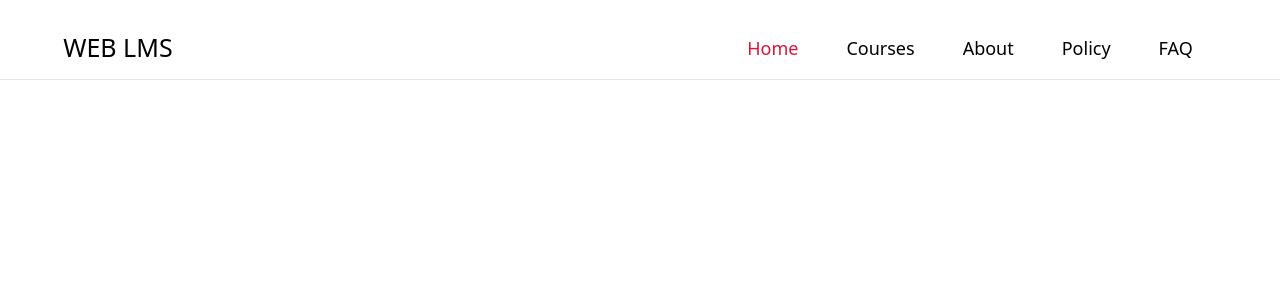
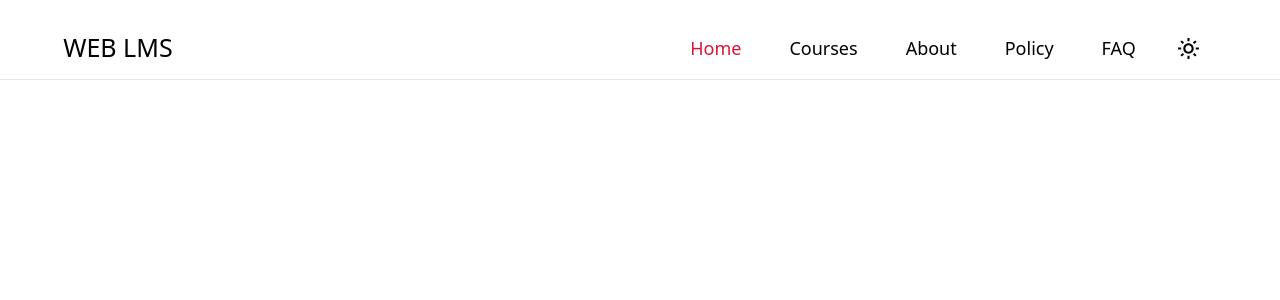
Before and after one commit to rakibulhasanbu/web-lms-server, a Next.js app in the folder client/: page / in a window 1280 px wide. Shown: the top 300 px of the page. Built offline with nearby package versions, Linux system fonts and the light colour scheme.

Commit message:
theme switcher are applied successfully

```diff
--- a/client/app/components/Header.tsx
+++ b/client/app/components/Header.tsx
@@ -3,6 +3,7 @@
 import Link from 'next/link';
 import { FC, useState } from 'react';
 import NavItems from '../utils/NavItems';
+import { ThemeSwitcher } from '../utils/ThemeSwitcher';
 
 type Props = {
     open: boolean;
@@ -33,6 +34,7 @@
                         </div>
                         <div className='flex items-center justify-between '>
                             <NavItems activeItem={activeItem} isMobile={false} />
+                            <ThemeSwitcher />
                         </div>
                     </div>
                 </div>
--- /dev/null
+++ b/client/app/utils/ThemeSwitcher.tsx
@@ -0,0 +1,24 @@
+'use client'
+import { useTheme } from 'next-themes';
+import { FC, useEffect, useState } from 'react';
+import { BiMoon, BiSun } from 'react-icons/bi'
+
+
+export const ThemeSwitcher = () => {
+    const [mounted, setMounted] = useState(false);
+    const { theme, setTheme } = useTheme()
+    useEffect(() => setMounted(true), [])
+
+    if (!mounted) { return null };
+    return (
+        <div className='flex items-center justify-center mx-4'>
+            {
+                theme === "light" ? (
+                    <BiMoon className='cursor-pointer' fill='black' size={25} onClick={() => setTheme("dark")} />
+                ) : (
+                    <BiSun className='cursor-pointer' size={25} onClick={() => setTheme("light")} />
+                )
+            }
+        </div>
+    )
+}
--- a/client/package.json
+++ b/client/package.json
@@ -12,7 +12,8 @@
     "next": "13.5.6",
     "next-themes": "^0.2.1",
     "react": "^18",
-    "react-dom": "^18"
+    "react-dom": "^18",
+    "react-icons": "^4.11.0"
   },
   "devDependencies": {
     "@types/node": "^20",
```
Also changed, not shown: 1 other file (tests, documents, lock files or other folders).
